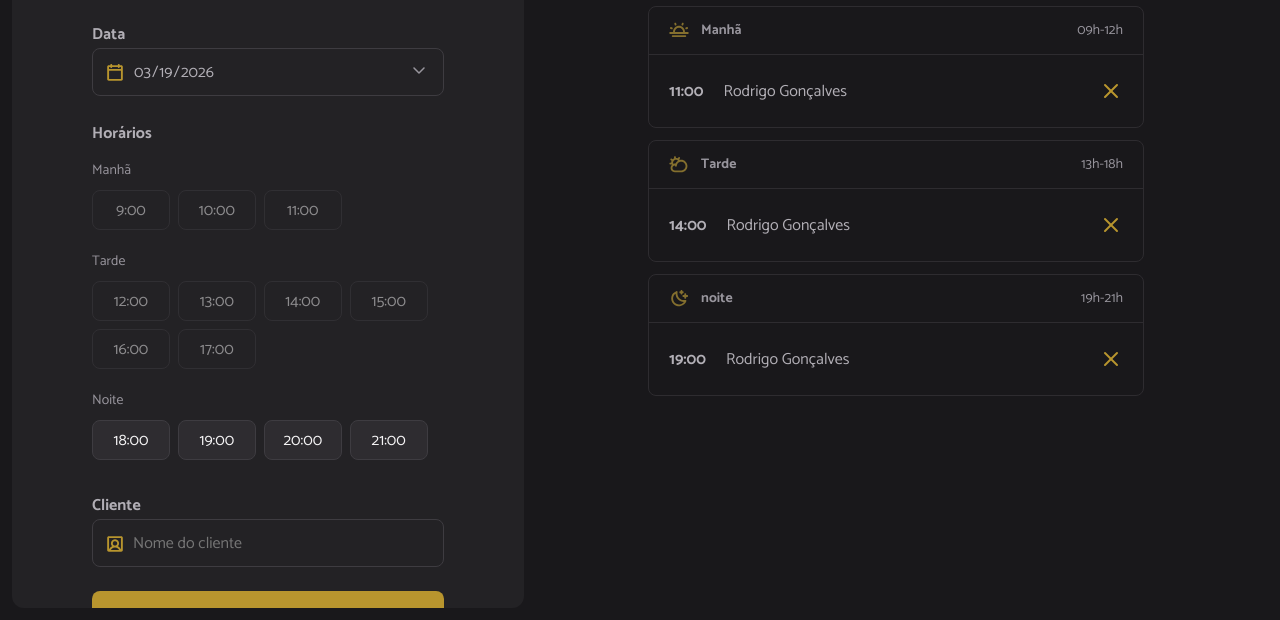
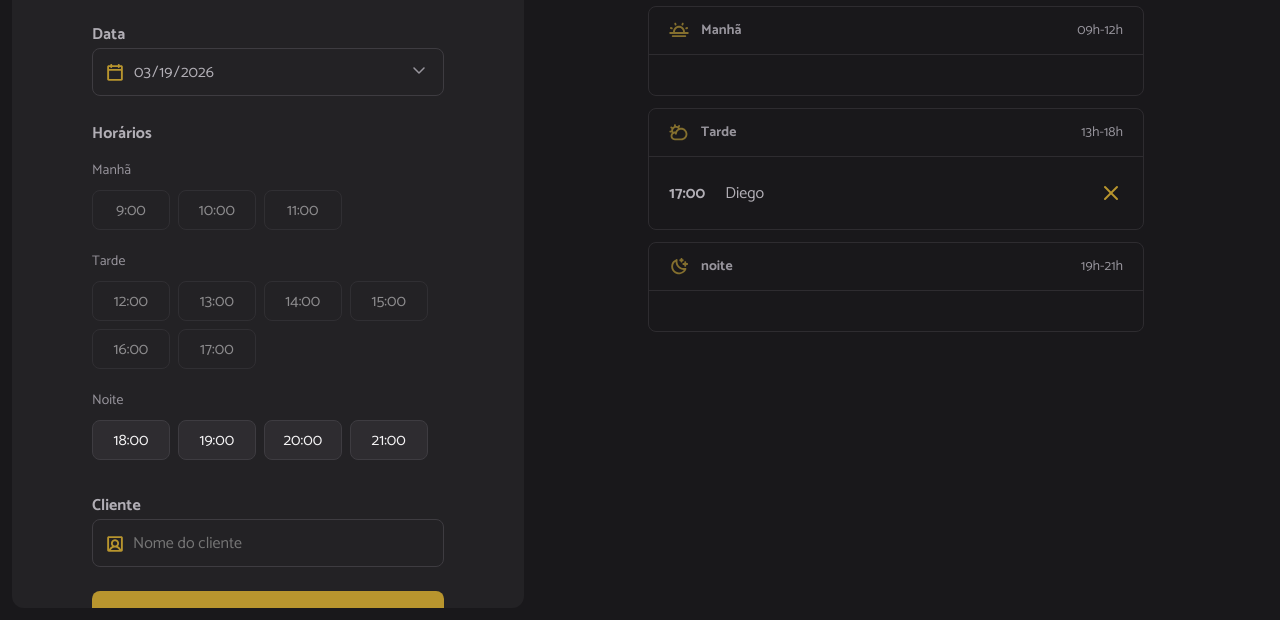
Before and after one commit to diegodevtech/hairday-app, a website built with webpack: page index.html in a window 1280 px wide. Shown: the part 180-800 px from the top of the page. Built offline with nearby package versions, Linux system fonts and the light colour scheme; data requests are answered from the project's data file.

Commit message:
Schedules
-shows schedules based on data from server

```diff
--- a/index.html
+++ b/index.html
@@ -91,7 +91,7 @@
           </header>
           <ul id="period-morning" class="period">
             <!-- Exemplo  -->
-            <li>
+            <!-- <li>
               <strong>11:00</strong>
               <span>Rodrigo Gonçalves</span>
               <img
@@ -99,7 +99,7 @@
                 alt="Cancelar"
                 class="cancel-icon"
               />
-            </li>
+            </li> -->
           </ul>
         </section>
 
@@ -111,7 +111,7 @@
           </header>
           <ul id="period-afternoon" class="period">
             <!-- Exemplo -->
-            <li>
+            <!-- <li>
               <strong>14:00</strong>
               <span>Rodrigo Gonçalves</span>
               <img
@@ -119,7 +119,7 @@
                 alt="Cancelar"
                 class="cancel-icon"
               />
-            </li>
+            </li> -->
           </ul>
         </section>
 
@@ -131,7 +131,7 @@
           </header>
           <ul id="period-night" class="period">
             <!-- Exemplo -->
-            <li>
+            <!-- <li>
               <strong>19:00</strong>
               <span>Rodrigo Gonçalves</span>
               <img
@@ -139,7 +139,7 @@
                 alt="Cancelar"
                 class="cancel-icon"
               />
-            </li>
+            </li> -->
           </ul>
         </section>
       </aside>
--- a/server.json
+++ b/server.json
@@ -1,3 +1,9 @@
 {
-  "schedules": []
+  "schedules": [
+    {
+      "id": 1773938338756,
+      "name": "Diego",
+      "when": "2026-03-19T17:00:00.000Z"
+    }
+  ]
 }
--- a/src/modules/form/submit.js
+++ b/src/modules/form/submit.js
@@ -1,4 +1,5 @@
 import dayjs from "../../libs/dayjs.js";
+import { newSchedule } from "../../services/new-schedule.js";
 
 const form = document.querySelector("form");
 const clientName = document.getElementById("client");
@@ -8,7 +9,7 @@ const today = dayjs(new Date()).format("YYYY-MM-DD");
 selectedDate.value = today;
 selectedDate.min = today;
 
-form.addEventListener("submit", (event) => {
+form.addEventListener("submit", async (event) => {
   event.preventDefault();
   try {
     const name = clientName.value.trim();
@@ -26,6 +27,9 @@ form.addEventListener("submit", (event) => {
     const when = dayjs(selectedDate.value).add(hour, "hour");
 
     const id = new Date().getTime();
+
+    await newSchedule({ id, name, when });
+
   } catch(error) {
     alert("Não foi possível realizar o agendamento.")
     console.log(error);
--- a/src/modules/schedules/load.js
+++ b/src/modules/schedules/load.js
@@ -1,7 +1,11 @@
+import { showSchedules } from "./show.js";
+import { fetchScheduleByDay } from "../../services/fetch-schedule-by-day.js";
 import { hoursLoad } from "../form/hours-load.js";
 
 const selectedDate = document.getElementById("date");
-export function schedulesDay() {
+export async function schedulesDay() {
   const date = selectedDate.value;
+  const dailySchedules = await fetchScheduleByDay({ date });
+  showSchedules({ dailySchedules });
   hoursLoad({ date });
 }
--- /dev/null
+++ b/src/modules/schedules/show.js
@@ -0,0 +1,41 @@
+import dayjs from "dayjs";
+
+const morning = document.getElementById("period-morning");
+const afternoon = document.getElementById("period-afternoon");
+const night = document.getElementById("period-night");
+
+export function showSchedules({ dailySchedules }){
+  try {
+    morning.innerHTML = "";
+    afternoon.innerHTML = "";
+    night.innerHTML = "";
+
+    dailySchedules.forEach((schedule) => {
+      const item = document.createElement("li");
+      const time = document.createElement("strong");
+      const name = document.createElement("span");
+
+      item.setAttribute("data-id", schedule.id);
+      time.textContent = dayjs(schedule.when).format("HH:mm");
+      name.textContent = schedule.name;
+
+      const cancelIcon = document.createElement("img");
+      cancelIcon.classList.add("cancel-icon");
+      cancelIcon.setAttribute("src", "./src/assets/cancel.svg");
+      cancelIcon.setAttribute("alt", "Cancelar");
+
+      item.append(time, name, cancelIcon);
+
+      const hour = dayjs(schedule.when).hour();
+      if (hour <= 12) {
+        morning.appendChild(item);
+      } else if (hour > 12 && hour <= 18) {
+        afternoon.appendChild(item);
+      } else {
+        night.appendChild(item);
+      }
+    });
+  } catch (error) {
+    console.log(error)
+  }
+}
--- /dev/null
+++ b/src/services/fetch-schedule-by-day.js
@@ -0,0 +1,22 @@
+import dayjs from "dayjs";
+import { apiConfig } from "./api-config.js";
+
+export async function fetchScheduleByDay({ date }) {
+  try {
+    const response = await fetch(`${apiConfig.baseURL}/schedules`, {
+      method: "GET",
+      headers: {
+        "Content-Type": "application/json",
+      },
+    });
+    const data = await response.json();
+
+    const dailySchedules = data.filter((schedule) =>
+      dayjs(date).isSame(schedule.when, "day")
+    )
+    return dailySchedules;
+  } catch (error) {
+    console.log(error);
+    alert("Ocorreu um erro ao buscar os agendamentos. Tente novamente.");
+  }
+}
```
Also changed, not shown: dist/main.js.
